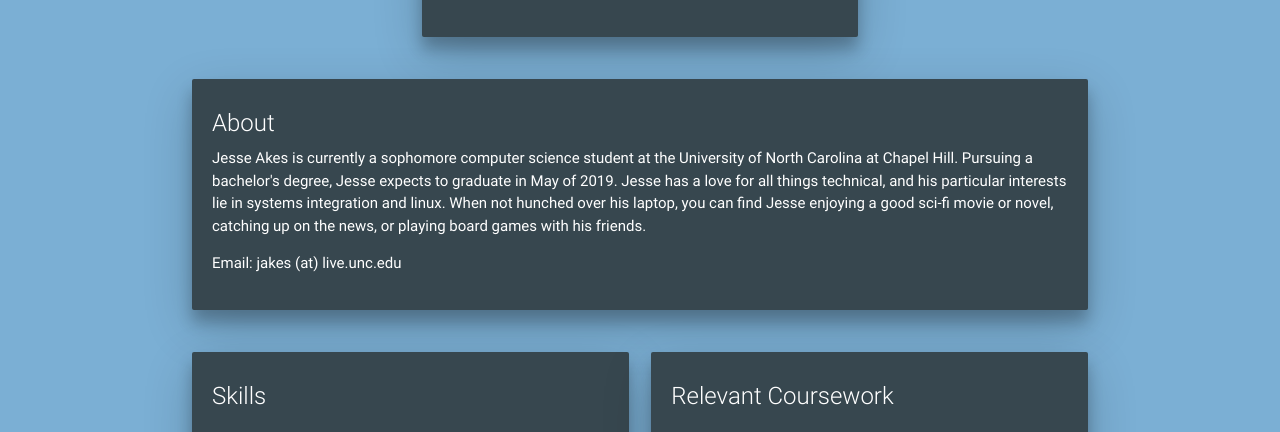
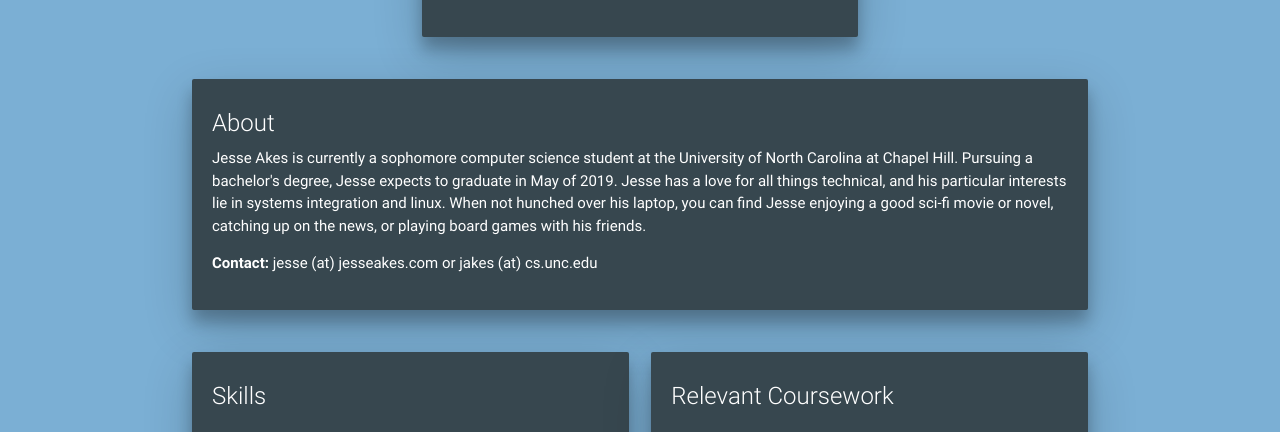
Before and after one commit to jakes44/personalwebsite, a plain HTML site: page index.html in a window 1280 px wide. Shown: the part 335-767 px from the top of the page. Drawn offline with nearby package versions, Linux system fonts and the light colour scheme.

Commit message:
changed email

```diff
--- a/index.html
+++ b/index.html
@@ -65,7 +65,7 @@
               in May of 2019. Jesse has a love for all things technical, and his particular interests lie in systems integration and linux. When not hunched over his laptop, you can find Jesse
               enjoying a good sci-fi movie or novel, catching up on the news, or playing board games with his friends.</p>
               <ul>
-                <li> Email: jakes (at) live.unc.edu </li>
+                <li><b> Contact: </b> jesse (at) jesseakes.com or jakes (at) cs.unc.edu  </li>
               </ul>
             </div>
           </div>
```
